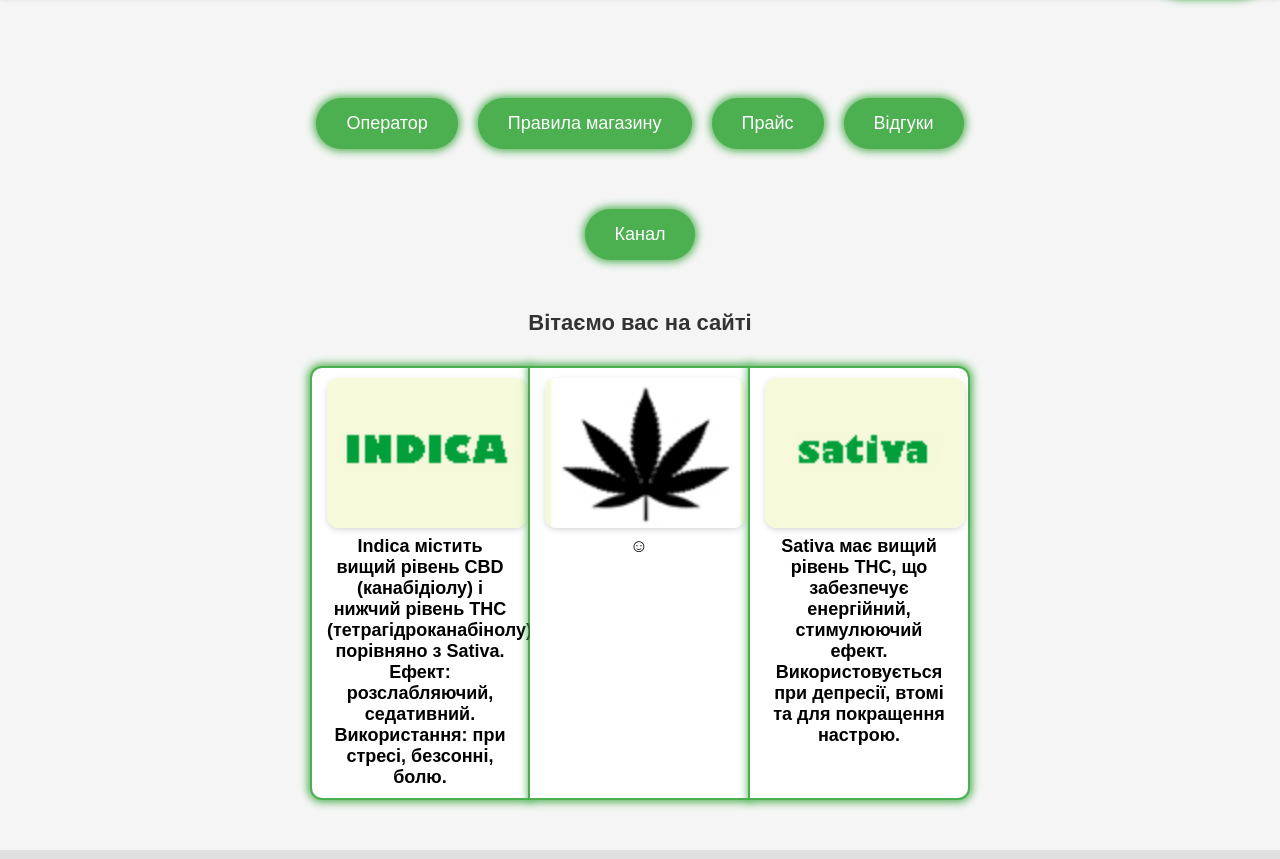
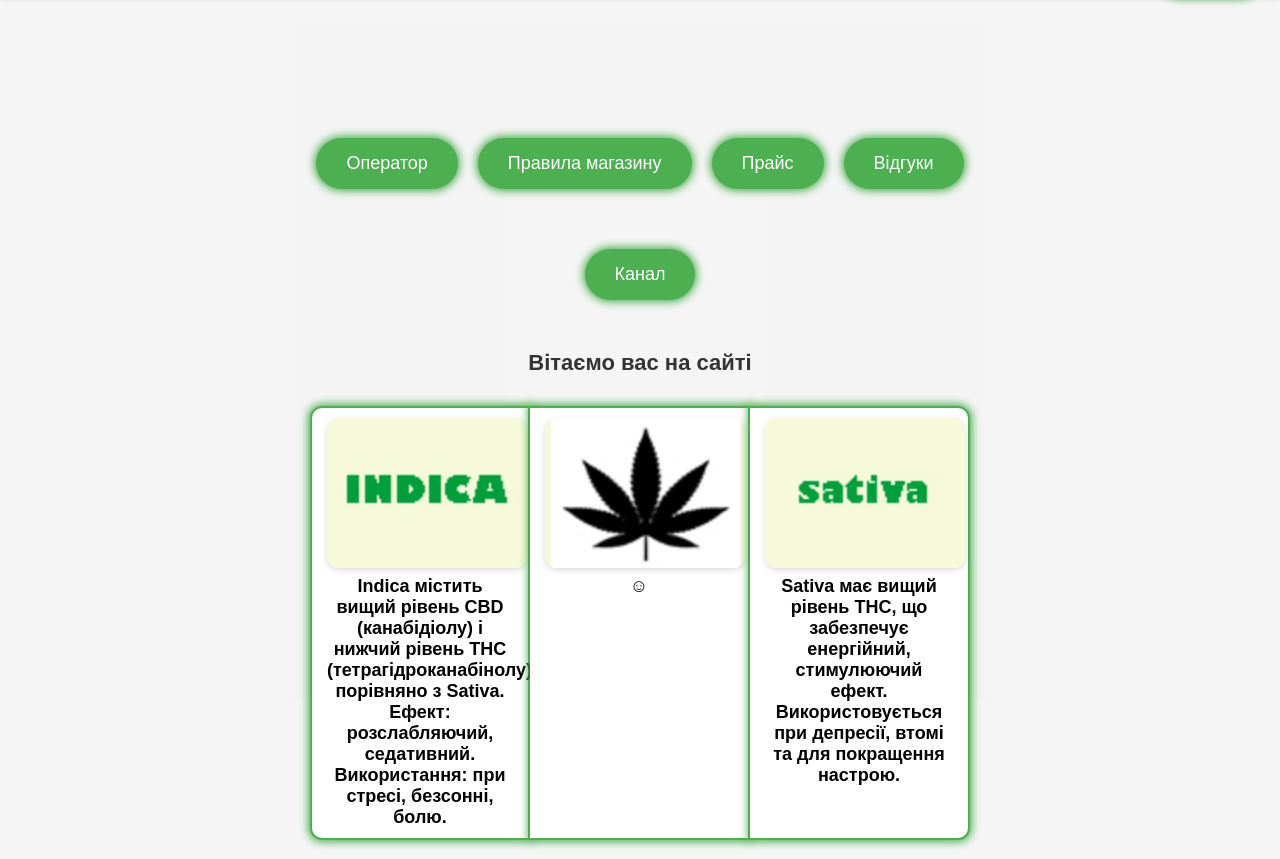
Before and after one commit to CannaBanka/KanabisUkr420, a plain HTML site: page index.html in a window 1280 px wide. Shown: the part 102-961 px from the top of the page. Drawn offline with nearby package versions, Linux system fonts and the light colour scheme.

Commit message:
Update index.html

```diff
--- a/index.html
+++ b/index.html
@@ -31,6 +31,12 @@
     main {
       flex: 1;
       text-align: center;
+      background-color: rgba(245, 245, 245, 0.85); /* полупрозрачный фон для видимости частиц */
+      border-radius: 12px;
+      margin: 20px auto;
+      max-width: 1000px;
+      padding: 20px;
+      box-sizing: border-box;
     }
 
     @keyframes fadeInUp {
@@ -50,6 +56,8 @@
       background-color: #fff;
       padding: 20px 40px;
       box-shadow: 0 2px 4px rgba(0,0,0,0.1);
+      position: relative;
+      z-index: 1;
     }
 
     .header-logo, .header-spacer {
@@ -101,6 +109,10 @@
       transition: background-color 0.3s, box-shadow 0.3s;
       box-shadow: 0 0 8px 2px #4CAF50;
       cursor: pointer;
+
+      /* Скрываем изначально для анимации */
+      opacity: 0;
+      animation: fadeInUp 1s ease forwards;
     }
 
     .button:hover {
@@ -108,11 +120,31 @@
       box-shadow: 0 0 15px 4px #45a049;
     }
 
+    /* Анимационные задержки для кнопок */
+    .top-buttons .button:nth-child(1) {
+      animation-delay: 0.5s;
+    }
+    .top-buttons .button:nth-child(2) {
+      animation-delay: 0.7s;
+    }
+    .top-buttons .button:nth-child(3) {
+      animation-delay: 0.9s;
+    }
+    .top-buttons .button:nth-child(4) {
+      animation-delay: 1.1s;
+    }
+    .bottom-button .button {
+      animation-delay: 1.3s;
+    }
+
     .welcome-text {
       margin-top: 50px;
       font-size: 22px;
       color: #333;
       font-weight: 600;
+      opacity: 0;
+      animation: fadeInUp 1s ease forwards;
+      animation-delay: 1.5s;
     }
 
     .photos {
@@ -131,17 +163,26 @@
       width: 220px;
       box-sizing: border-box;
       box-shadow: 0 0 8px 2px #4CAF50;
+
+      opacity: 0;
+      animation: fadeInUp 1s ease forwards;
     }
 
     .photo-block:first-child {
       border-left: 2px solid #4CAF50;
       border-top-left-radius: 12px;
       border-bottom-left-radius: 12px;
+      animation-delay: 1.7s;
+    }
+
+    .photo-block:nth-child(2) {
+      animation-delay: 1.9s;
     }
 
     .photo-block:last-child {
       border-top-right-radius: 12px;
       border-bottom-right-radius: 12px;
+      animation-delay: 2.1s;
     }
 
     .photo-block img {
@@ -169,6 +210,8 @@
       display: flex;
       justify-content: space-between;
       align-items: center;
+      position: relative;
+      z-index: 1;
     }
 
     .telegram-icon {
@@ -251,9 +294,14 @@
       }
     }
 
+    /* Тёмная тема */
     body.dark {
       background-color: #121212;
       color: #f0f0f0;
+    }
+
+    body.dark main {
+      background-color: rgba(18, 18, 18, 0.85);
     }
 
     body.dark header {
@@ -303,7 +351,7 @@
     </div>
     <div class="site-name">Канабіс Україна</div>
     <div class="header-spacer">
-      <button id="theme-toggle" class="button">🌙 Темна тема</button>
+      <button id="theme-toggle" class="button" style="opacity:1; animation:none;">🌙 Темна тема</button>
     </div>
   </header>
 
```
